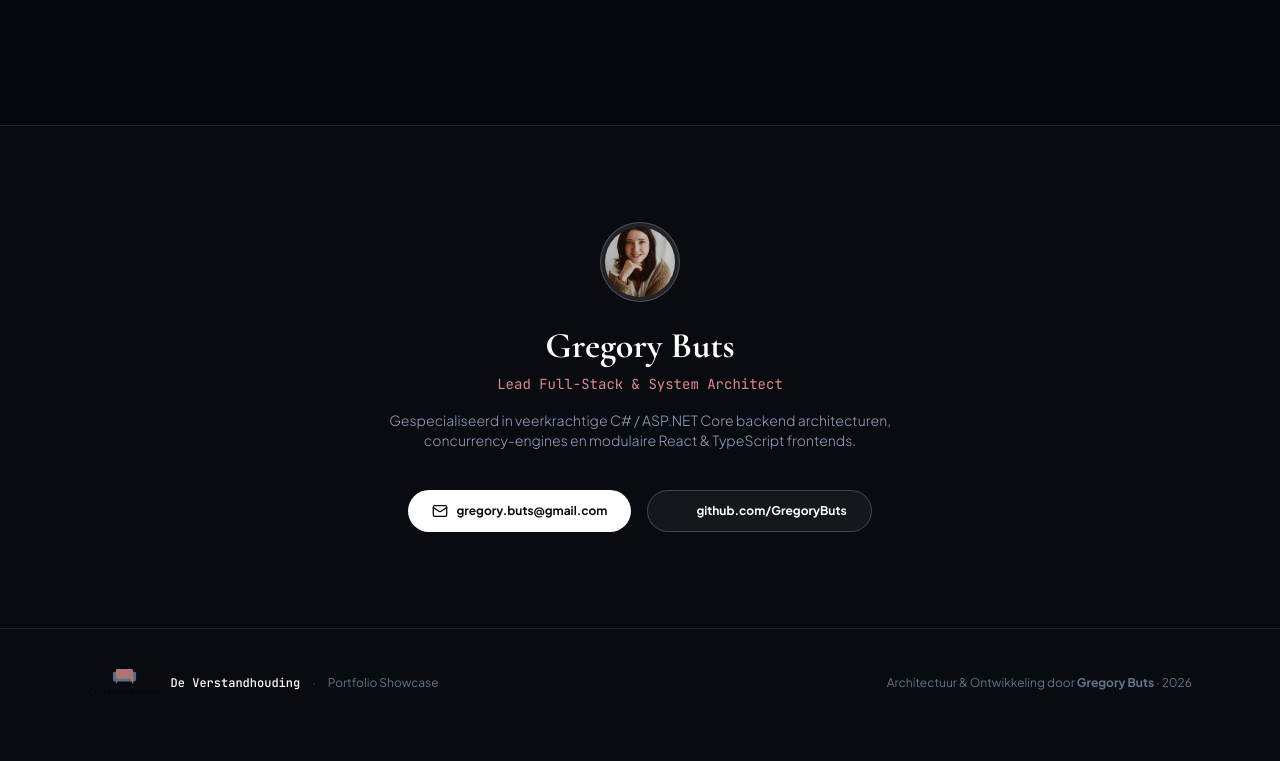
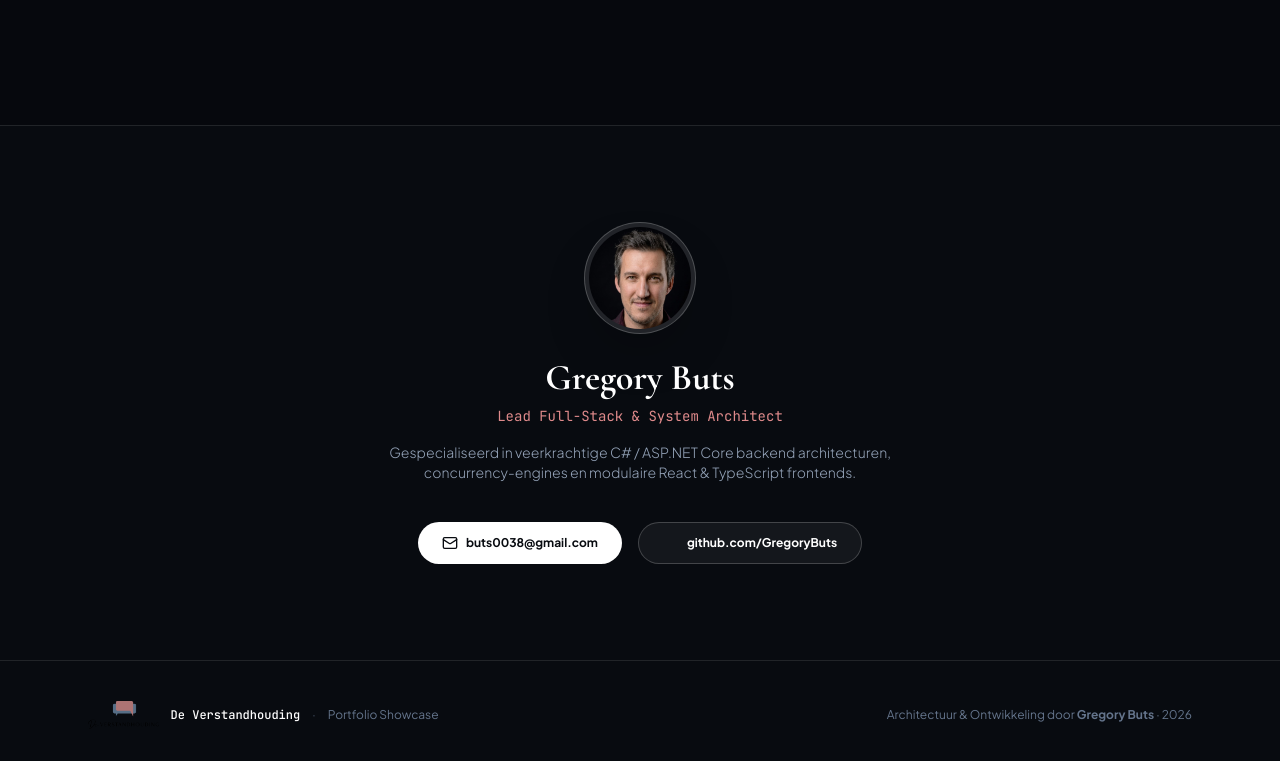
Before and after one commit to GregoryButs/de-verstandhouding-showcase, a plain HTML site: page index.html in a window 1280 px wide. Shown: the part 6271-7032 px from the top of the page. Before the commit the page ends 7008 px from the top, so only its background shows below. Drawn offline with nearby package versions, Linux system fonts and the light colour scheme; a script that the page names is missing; some icons are missing.

```diff
--- a/index.html
+++ b/index.html
@@ -637,8 +637,8 @@
   <section class="py-24 border-t border-white/10">
     <div class="max-w-4xl mx-auto px-6 text-center space-y-6">
 
-      <div class="w-20 h-20 rounded-full mx-auto p-1 bg-white/10 border border-white/20 overflow-hidden">
-        <img src="assets/psychologist_portrait.png" alt="Gregory Buts" class="w-full h-full object-cover rounded-full" />
+      <div class="w-24 h-24 sm:w-28 sm:h-28 rounded-full mx-auto p-1 bg-white/10 border border-white/20 overflow-hidden shadow-2xl">
+        <img src="assets/avatar.jpg" alt="Gregory Buts" class="w-full h-full object-cover object-top rounded-full" />
       </div>
 
       <div class="space-y-2">
@@ -650,9 +650,9 @@
       </div>
 
       <div class="flex flex-wrap justify-center gap-4 pt-4">
-        <a href="mailto:gregory.buts@gmail.com" class="inline-flex items-center space-x-2 px-6 py-3 rounded-full text-xs font-bold bg-white text-canvas hover:bg-slate-200 transition">
+        <a href="mailto:buts0038@gmail.com" class="inline-flex items-center space-x-2 px-6 py-3 rounded-full text-xs font-bold bg-white text-canvas hover:bg-slate-200 transition">
           <i data-lucide="mail" class="w-4 h-4"></i>
-          <span>gregory.buts@gmail.com</span>
+          <span>buts0038@gmail.com</span>
         </a>
         <a href="https://github.com/GregoryButs" target="_blank" rel="noopener" class="inline-flex items-center space-x-2 px-6 py-3 rounded-full text-xs font-bold border border-white/20 bg-white/5 hover:bg-white/10 text-white transition">
           <i data-lucide="github" class="w-4 h-4"></i>
```
Also changed, not shown: assets/avatar.jpg (added), assets/gregory-buts.jpg (added).
